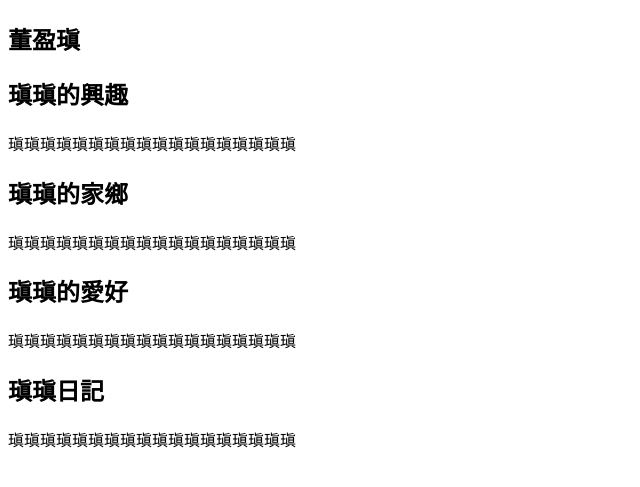
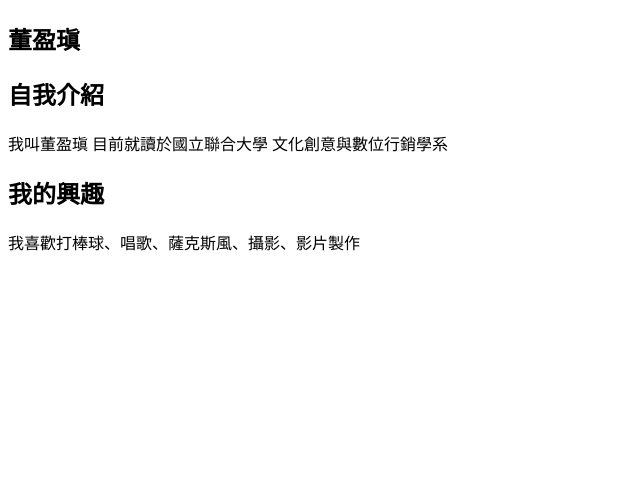
Before and after one commit to Tungyinchen/web1, a plain HTML site: page index.htm in a window 1280 px wide. Shown: the part 27-514 px from the top of the page, without its empty margins (0-640 px from the left). Drawn offline with Linux system fonts and the light colour scheme.

Commit message:
Update index.htm

```diff
--- a/index.htm
+++ b/index.htm
@@ -10,21 +10,15 @@
 
    <p2></p2>
 
-   <h2>瑱瑱的興趣</h2>
+   <h2>自我介紹</h2>
 
-   <p2>瑱瑱瑱瑱瑱瑱瑱瑱瑱瑱瑱瑱瑱瑱瑱瑱瑱瑱</p2>
+   <p2>我叫董盈瑱 目前就讀於國立聯合大學 文化創意與數位行銷學系 </p2>
 
-   <h2>瑱瑱的家鄉</h2>
+   <h2>我的興趣</h2>
 
-   <p2>瑱瑱瑱瑱瑱瑱瑱瑱瑱瑱瑱瑱瑱瑱瑱瑱瑱瑱</p2>
+   <p2>我喜歡打棒球、唱歌、薩克斯風、攝影、影片製作</p2>
 
-   <h2>瑱瑱的愛好</h2>
 
-   <p2>瑱瑱瑱瑱瑱瑱瑱瑱瑱瑱瑱瑱瑱瑱瑱瑱瑱瑱</p2>
-
-   <h2>瑱瑱日記</h2>
-
-   <p2>瑱瑱瑱瑱瑱瑱瑱瑱瑱瑱瑱瑱瑱瑱瑱瑱瑱瑱</p2>
-
+   <td bgcolor="#5B7BF3">&nbsp;</td>
   </body>
 </html>
```
